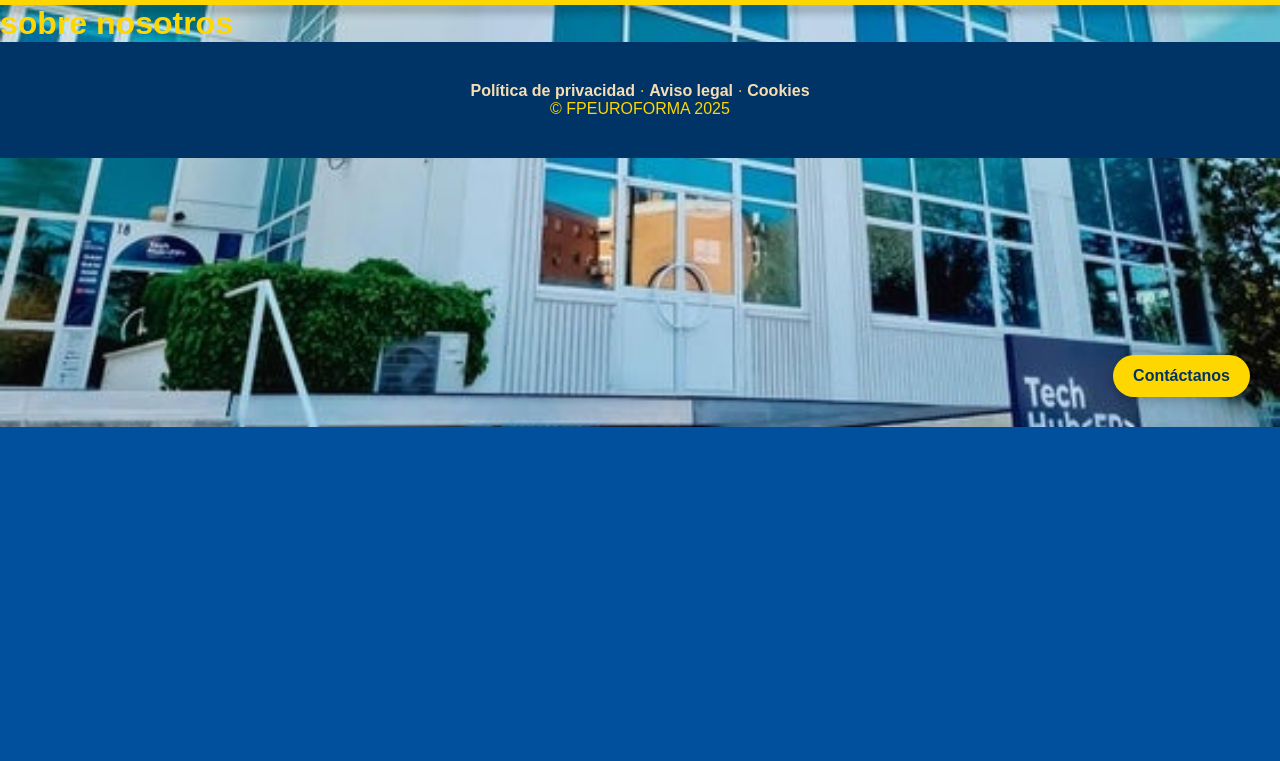
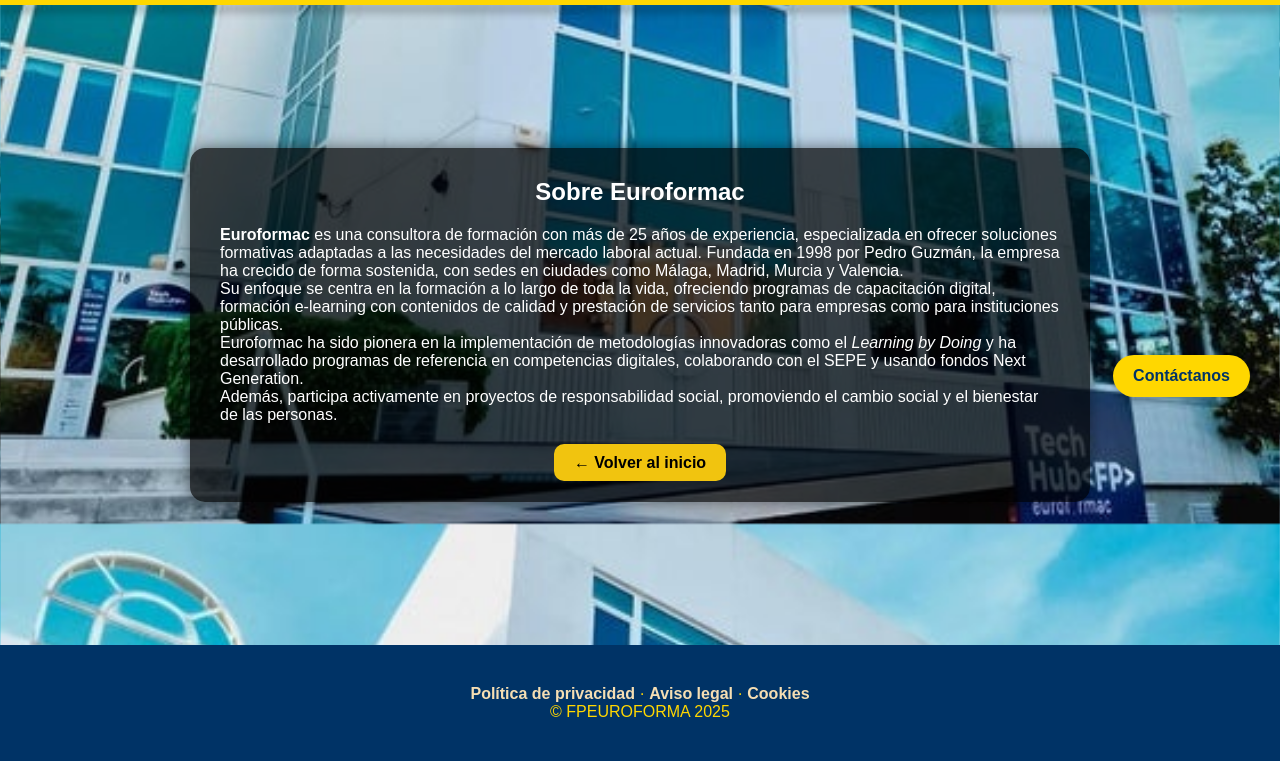
Before and after one commit to robertbrito1/web_practicas, a Django app: page /nosotros in a window 1280 px wide. Shown: the part 373-1134 px from the top of the page. Before the commit the page ends 800 px from the top, so only its background shows below. Run offline with Django 5.2, Linux system fonts and the light colour scheme.

Commit message:
sobre nosotros

```diff
--- a/web_euroforma/Web/inicio/templates/nosotros.html
+++ b/web_euroforma/Web/inicio/templates/nosotros.html
@@ -2,5 +2,35 @@
 {% load static %}
 
 {% block content %}
-<h1>sobre nosotros </h1>
+  <div style="display: flex; justify-content: center; align-items: center; min-height: 80vh;">
+    <div style="
+        background-color: rgba(0, 0, 0, 0.7);
+        color: #fff;
+        padding: 30px;
+        border-radius: 15px;
+        max-width: 900px;
+        box-shadow: 0 0 15px rgba(0, 0, 0, 0.5);
+    ">
+      <h2 style="text-align: center; margin-bottom: 20px;">Sobre Euroformac</h2>
+
+      <p><strong>Euroformac</strong> es una consultora de formación con más de 25 años de experiencia, especializada en ofrecer soluciones formativas adaptadas a las necesidades del mercado laboral actual. Fundada en 1998 por Pedro Guzmán, la empresa ha crecido de forma sostenida, con sedes en ciudades como Málaga, Madrid, Murcia y Valencia.</p>
+
+      <p>Su enfoque se centra en la formación a lo largo de toda la vida, ofreciendo programas de capacitación digital, formación e-learning con contenidos de calidad y prestación de servicios tanto para empresas como para instituciones públicas.</p>
+
+      <p>Euroformac ha sido pionera en la implementación de metodologías innovadoras como el <em>Learning by Doing</em> y ha desarrollado programas de referencia en competencias digitales, colaborando con el SEPE y usando fondos Next Generation.</p>
+
+      <p>Además, participa activamente en proyectos de responsabilidad social, promoviendo el cambio social y el bienestar de las personas.</p>
+
+      <div style="text-align: center; margin-top: 30px;">
+        <a href="{% url 'inicio' %}" style="
+          background-color: #f1c40f;
+          color: black;
+          padding: 10px 20px;
+          border-radius: 10px;
+          text-decoration: none;
+          font-weight: bold;
+        ">← Volver al inicio</a>
+      </div>
+    </div>
+  </div>
 {% endblock %}
```
